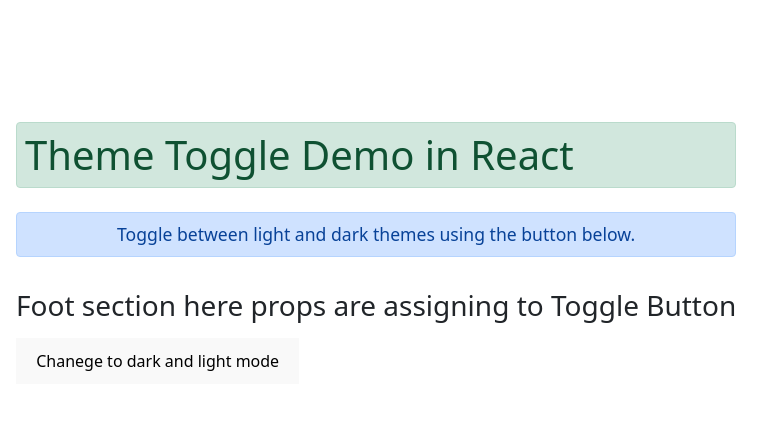
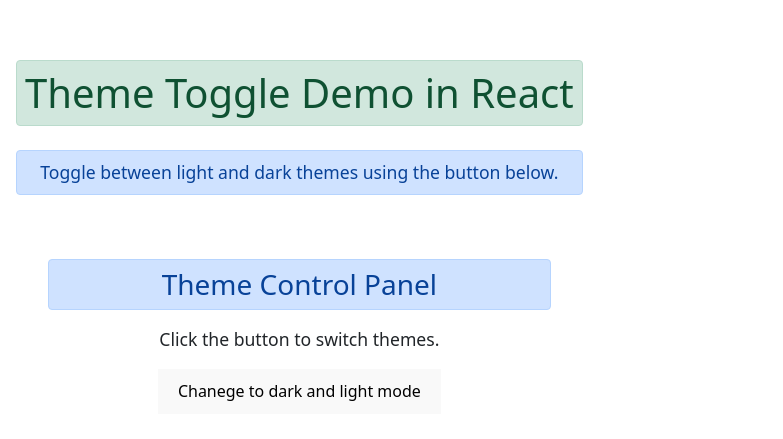
Before and after one commit to BHOGESH4I9/Dark-Toggle-Function-using-Props-in-React, a React (Vite) app: page / in a window 1280 px wide. Shown: the part 147-586 px from the top of the page, without its empty margins (0-783 px from the left). Built offline with nearby package versions, Linux system fonts and the light colour scheme.

Commit message:
Add some extra p tags foe readabilty to the Footer Component

```diff
--- a/src/components/Footer/Footer.jsx
+++ b/src/components/Footer/Footer.jsx
@@ -3,9 +3,10 @@
 
 const Footer = ({theme, setTheme}) => {
   return (
-    <div>
-        <h2>Foot section here props are assigning to Toggle Button</h2>
-        <ThemeToggle theme={theme} setTheme = {setTheme}/>
+    <div className="footer-section">
+      <h2 className="validation-message info">Theme Control Panel</h2>
+      <p>Click the button to switch themes.</p>
+      <ThemeToggle theme={theme} setTheme={setTheme}/>
     </div>
   )
 }
```
